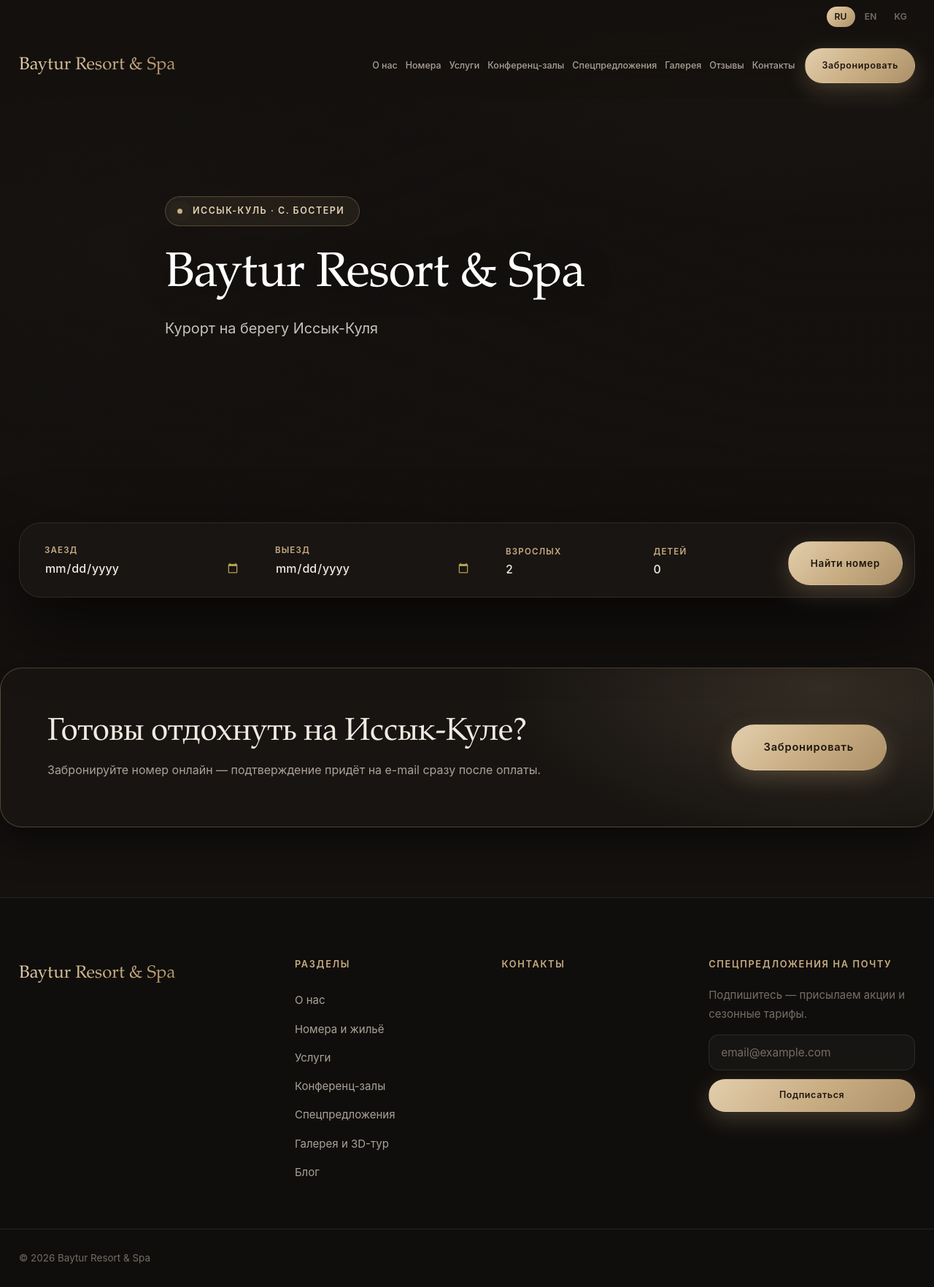
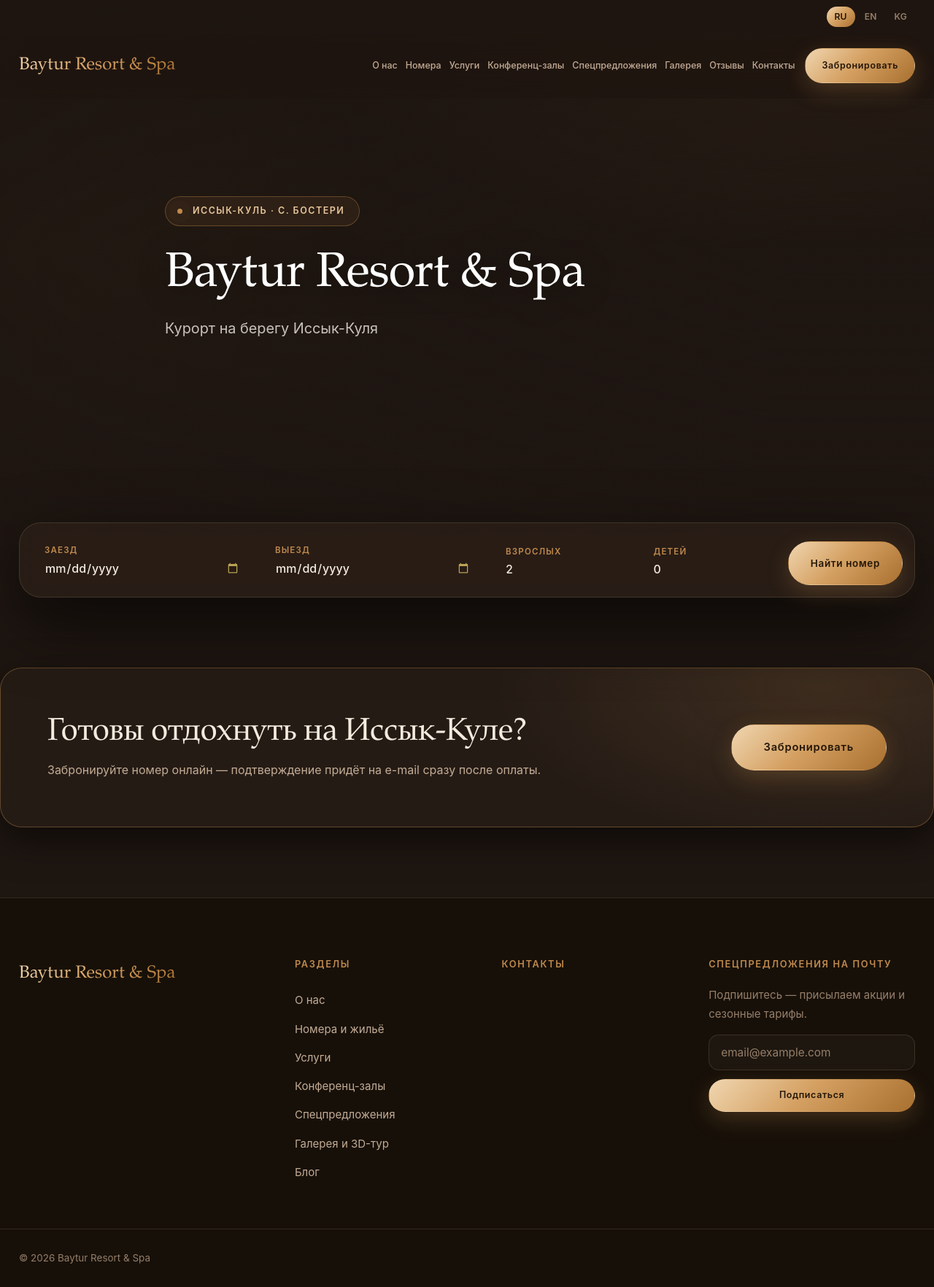
Before and after one commit to Nurbolottop/BayturResort, a Django app: page / in a window 1280 px wide. Shown: the whole page at 73% size. Run offline with Django 5.2, Linux system fonts and the light colour scheme; data comes from the database, SQL or seed files in the repository; data that the repository does not hold is empty; some libraries are stand-ins or nearby versions.

Commit message:
Палитра: шоколадный фон и насыщенная бронза вместо приглушённого шампанского

```diff
--- a/app/static/css/main.css
+++ b/app/static/css/main.css
@@ -5,28 +5,28 @@
    ========================================================================= */
 
 :root {
-    /* Приглушённое шампанское. Яркий жёлтый читается дёшево, поэтому тон
-       снижен по насыщенности — цвет благороднее, а переходы мягче. */
-    --gold: #c9ad83;
-    --gold-light: #e6d3b4;
-    --gold-deep: #9c8156;
-    --gold-grad: linear-gradient(135deg, #e2cead 0%, #c9ad83 52%, #ac9068 100%);
-    --gold-glow: rgba(201, 173, 131, .26);
-
-    /* Тёплый угольный вместо холодного чёрного: мягче для глаза
-       и сочетается с деревом и песком на фотографиях курорта. */
-    --bg: #14110f;
-    --bg-soft: #1a1614;
-    --surface: rgba(255, 250, 242, .04);
-    --surface-2: rgba(255, 250, 242, .07);
-    --stroke: rgba(255, 250, 242, .09);
-    --stroke-gold: rgba(201, 173, 131, .3);
-
-    /* Текст */
-    --text: #f0eae1;
-    --text-soft: #aaa298;
-    --text-dim: #756d64;
-    --on-gold: #1d160e;
+    /* Бронза: тон насыщеннее прежнего шампанского, поэтому на тёмном
+       читается как металл и держит внимание, оставаясь тёплым. */
+    --gold: #c08a4e;
+    --gold-light: #e8c79c;
+    --gold-deep: #8a5c2c;
+    --gold-grad: linear-gradient(135deg, #f0d6b0 0%, #d5a163 46%, #a9702f 100%);
+    --gold-glow: rgba(192, 138, 78, .3);
+
+    /* Шоколадная основа вместо почти чёрной: фон сам по себе коричневый,
+       поэтому страница выглядит тёплой и «живой», а не выключенной. */
+    --bg: #1e1611;
+    --bg-soft: #261c16;
+    --surface: rgba(240, 214, 176, .055);
+    --surface-2: rgba(240, 214, 176, .1);
+    --stroke: rgba(240, 214, 176, .13);
+    --stroke-gold: rgba(192, 138, 78, .38);
+
+    /* Текст в пастельно-коричневой гамме — не серый, а тёплый */
+    --text: #f4ebdf;
+    --text-soft: #c3ac95;
+    --text-dim: #957e69;
+    --on-gold: #241608;
 
     --danger: #ef8b80;
     --success: #86cf94;
@@ -40,7 +40,7 @@
     --shadow-sm: 0 4px 18px rgba(0, 0, 0, .35);
     --shadow: 0 18px 50px rgba(0, 0, 0, .5);
     --shadow-lg: 0 34px 90px rgba(0, 0, 0, .62);
-    --shadow-gold: 0 20px 60px rgba(201, 173, 131, .22);
+    --shadow-gold: 0 20px 60px rgba(192, 138, 78, .22);
 
     --container: 1300px;
     --gap: 30px;
@@ -80,8 +80,8 @@ body::before {
     pointer-events: none;
     z-index: 0;
     background:
-        radial-gradient(1000px 620px at 82% -8%, rgba(201, 173, 131, .11), transparent 62%),
-        radial-gradient(760px 520px at 6% 42%, rgba(201, 173, 131, .055), transparent 60%);
+        radial-gradient(1050px 640px at 82% -8%, rgba(192, 138, 78, .17), transparent 64%),
+        radial-gradient(820px 560px at 4% 44%, rgba(138, 92, 44, .16), transparent 62%);
 }
 .header, .main, .footer { position: relative; z-index: 1; }
 
@@ -116,9 +116,9 @@ p { margin: 0 0 1em; }
 ::selection { background: var(--gold); color: var(--on-gold); }
 
 ::-webkit-scrollbar { width: 10px; height: 10px; }
-::-webkit-scrollbar-track { background: #14110f; }
-::-webkit-scrollbar-thumb { background: rgba(201, 173, 131, .3); border-radius: var(--r-full); }
-::-webkit-scrollbar-thumb:hover { background: rgba(201, 173, 131, .55); }
+::-webkit-scrollbar-track { background: #1e1611; }
+::-webkit-scrollbar-thumb { background: rgba(192, 138, 78, .3); border-radius: var(--r-full); }
+::-webkit-scrollbar-thumb:hover { background: rgba(192, 138, 78, .55); }
 
 /* ========================== ПОЯВЛЕНИЕ ПРИ СКРОЛЛЕ ====================== */
 
@@ -172,11 +172,11 @@ p { margin: 0 0 1em; }
 .btn:hover { transform: translateY(-2px); }
 .btn:active { transform: translateY(0); }
 
-.btn--primary { background: var(--gold-grad); color: var(--on-gold); box-shadow: 0 10px 30px rgba(201, 173, 131, .26); }
-.btn--primary:hover { box-shadow: 0 18px 44px rgba(201, 173, 131, .4); }
+.btn--primary { background: var(--gold-grad); color: var(--on-gold); box-shadow: 0 10px 30px rgba(192, 138, 78, .26); }
+.btn--primary:hover { box-shadow: 0 18px 44px rgba(192, 138, 78, .4); }
 
 .btn--accent { background: transparent; color: var(--gold); border-color: var(--stroke-gold); }
-.btn--accent:hover { background: rgba(201, 173, 131, .12); border-color: var(--gold); }
+.btn--accent:hover { background: rgba(192, 138, 78, .12); border-color: var(--gold); }
 
 .btn--ghost {
     background: var(--surface);
@@ -223,7 +223,7 @@ p { margin: 0 0 1em; }
 .header { position: fixed; top: 0; left: 0; right: 0; z-index: 60; }
 
 .header__top {
-    background: rgba(20, 17, 15, .9);
+    background: rgba(30, 22, 17, .9);
     color: var(--text-dim);
     font-size: .8rem;
     letter-spacing: .01em;
@@ -238,14 +238,14 @@ p { margin: 0 0 1em; }
 .header__contact:hover { color: var(--gold); }
 
 .header__main {
-    background: rgba(20, 17, 15, .72);
+    background: rgba(30, 22, 17, .72);
     backdrop-filter: blur(20px) saturate(160%);
     -webkit-backdrop-filter: blur(20px) saturate(160%);
     border-bottom: 1px solid transparent;
     transition: background .4s var(--ease), border-color .4s var(--ease);
 }
 .header.is-scrolled .header__main {
-    background: rgba(20, 17, 15, .88);
+    background: rgba(30, 22, 17, .88);
     border-bottom-color: var(--stroke);
     box-shadow: 0 10px 40px rgba(0, 0, 0, .5);
 }
@@ -375,8 +375,8 @@ p { margin: 0 0 1em; }
     position: absolute;
     inset: 0;
     background:
-        linear-gradient(180deg, rgba(20, 17, 15, .82) 0%, rgba(20, 17, 15, .3) 42%, rgba(20, 17, 15, .96) 100%),
-        linear-gradient(96deg, rgba(20, 17, 15, .8) 0%, rgba(20, 17, 15, .38) 46%, rgba(20, 17, 15, 0) 82%);
+        linear-gradient(180deg, rgba(30, 22, 17, .82) 0%, rgba(30, 22, 17, .3) 42%, rgba(30, 22, 17, .96) 100%),
+        linear-gradient(96deg, rgba(30, 22, 17, .8) 0%, rgba(30, 22, 17, .38) 46%, rgba(30, 22, 17, 0) 82%);
 }
 
 .hero__content {
@@ -393,7 +393,7 @@ p { margin: 0 0 1em; }
     padding: 9px 20px 9px 16px;
     border: 1px solid var(--stroke-gold);
     border-radius: var(--r-full);
-    background: rgba(201, 173, 131, .09);
+    background: rgba(192, 138, 78, .09);
     backdrop-filter: blur(12px);
     font-size: .78rem;
     font-weight: 600;
@@ -459,7 +459,7 @@ p { margin: 0 0 1em; }
     padding: 16px;
     border-radius: var(--r-lg);
     border: 1px solid var(--stroke);
-    background: rgba(28, 24, 21, .72);
+    background: rgba(43, 32, 25, .72);
     backdrop-filter: blur(26px) saturate(150%);
     -webkit-backdrop-filter: blur(26px) saturate(150%);
     box-shadow: var(--shadow-lg);
@@ -1241,8 +1241,8 @@ a.review__source:hover { color: var(--gold); border-color: var(--stroke-gold); b
     border-radius: var(--r-lg);
     border: 1px solid var(--stroke-gold);
     background:
-        radial-gradient(720px 340px at 88% 12%, rgba(201, 173, 131, .16), transparent 62%),
-        rgba(28, 24, 21, .6);
+        radial-gradient(720px 340px at 88% 12%, rgba(192, 138, 78, .16), transparent 62%),
+        rgba(43, 32, 25, .6);
     backdrop-filter: blur(16px);
     box-shadow: var(--shadow);
 }
@@ -1251,7 +1251,7 @@ a.review__source:hover { color: var(--gold); border-color: var(--stroke-gold); b
 
 /* =============================== ПОДВАЛ ================================ */
 
-.footer { background: #100e0c; color: var(--text-soft); padding-top: 84px; font-size: .94rem; border-top: 1px solid var(--stroke); }
+.footer { background: #171009; color: var(--text-soft); padding-top: 84px; font-size: .94rem; border-top: 1px solid var(--stroke); }
 .footer__inner { display: grid; grid-template-columns: 1.4fr 1fr 1fr 1.2fr; gap: 48px; padding-bottom: 58px; }
 .footer__title {
     color: var(--gold);
```
Also changed, not shown: other parts of app/static/css/main.css (+27 -27 lines).
